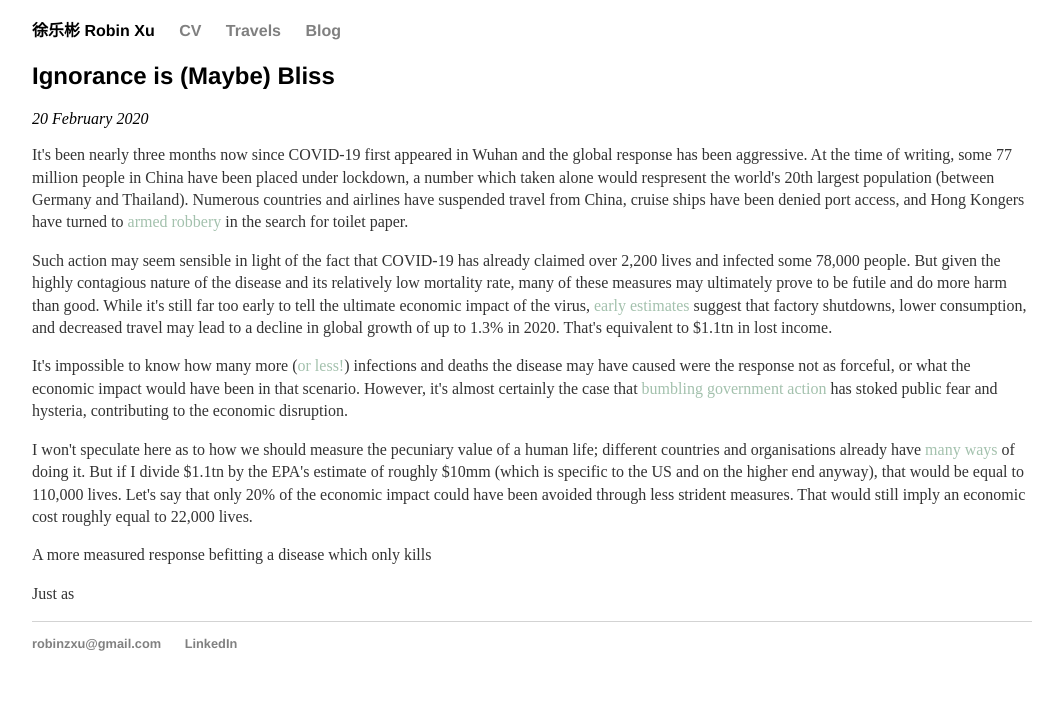
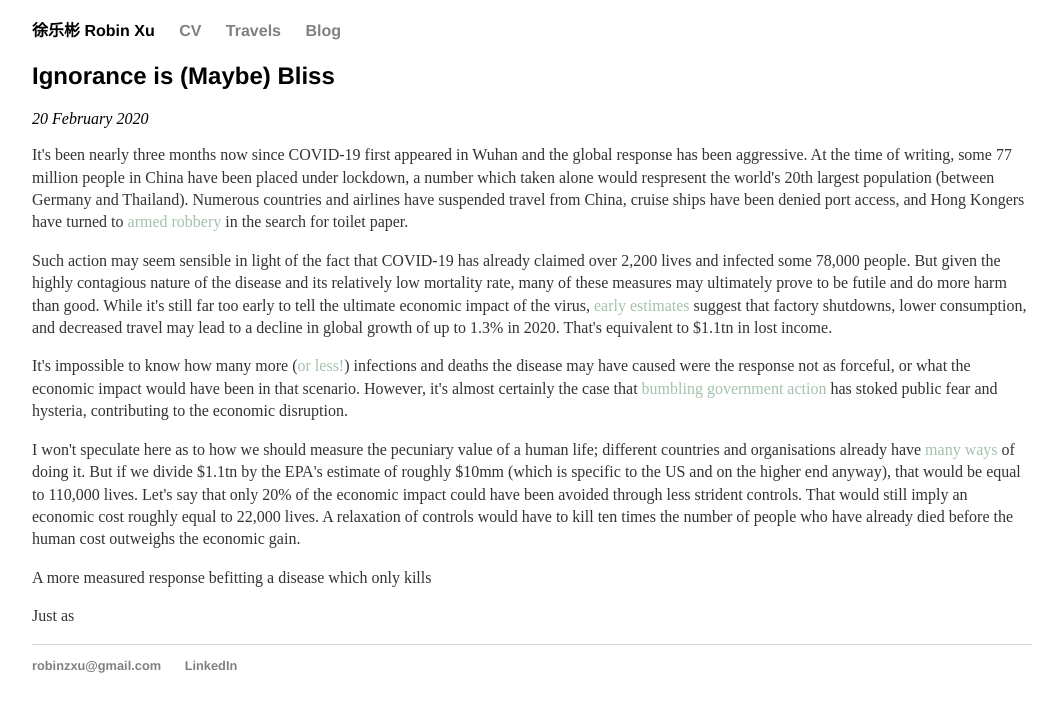
Before and after one commit to robinzxu/robinzxu.github.io, a Jekyll site: the page built from _posts/2020-02-20-ignorance-is-maybe-bliss.md, in a window 1280 px wide. Shown: the top 712 px of the page, without its empty margins (108-1171 px from the left). Built offline with Jekyll 4.4.1, drawn with Linux system fonts in a browser that asks for light colours.

Commit message:
Update 2020-02-20-ignorance-is-maybe-bliss.md

```diff
--- a/_posts/2020-02-20-ignorance-is-maybe-bliss.md
+++ b/_posts/2020-02-20-ignorance-is-maybe-bliss.md
@@ -10,7 +10,7 @@ Such action may seem sensible in light of the fact that COVID-19 has already cla
 
 It\'s impossible to know how many more ([or less!](https://medium.com/@indica/how-japan-made-covid-19-worse-c97180df9c95){:target="_blank" rel="noopener"}) infections and deaths the disease may have caused were the response not as forceful, or what the economic impact would have been in that scenario. However, it\'s almost certainly the case that [bumbling government action](https://edition.cnn.com/asia/live-news/coronavirus-outbreak-01-28-20-intl-hnk/h_de6f7529da8c257da95ca55439097408){:target="_blank" rel="noopener"} has stoked public fear and hysteria, contributing to the economic disruption.
 
-I won\'t speculate here as to how we should measure the pecuniary value of a human life; different countries and organisations already have [many](https://onlinelibrary.wiley.com/doi/pdf/10.1002/psb.1562){:target="_blank" rel="noopener"} [ways](https://www.bloomberg.com/graphics/2017-value-of-life/){:target="_blank" rel="noopener"} of doing it. But if I divide $1.1tn by the EPA\'s estimate of roughly $10mm (which is specific to the US and on the higher end anyway), that would be equal to 110,000 lives. Let\'s say that only 20% of the economic impact could have been avoided through less strident measures. That would still imply an economic cost roughly equal to 22,000 lives.
+I won\'t speculate here as to how we should measure the pecuniary value of a human life; different countries and organisations already have [many](https://onlinelibrary.wiley.com/doi/pdf/10.1002/psb.1562){:target="_blank" rel="noopener"} [ways](https://www.bloomberg.com/graphics/2017-value-of-life/){:target="_blank" rel="noopener"} of doing it. But if we divide $1.1tn by the EPA\'s estimate of roughly $10mm (which is specific to the US and on the higher end anyway), that would be equal to 110,000 lives. Let\'s say that only 20% of the economic impact could have been avoided through less strident controls. That would still imply an economic cost roughly equal to 22,000 lives. A relaxation of controls would have to kill ten times the number of people who have already died before the human cost outweighs the economic gain.
 
 A more measured response befitting a disease which only kills
 
```
